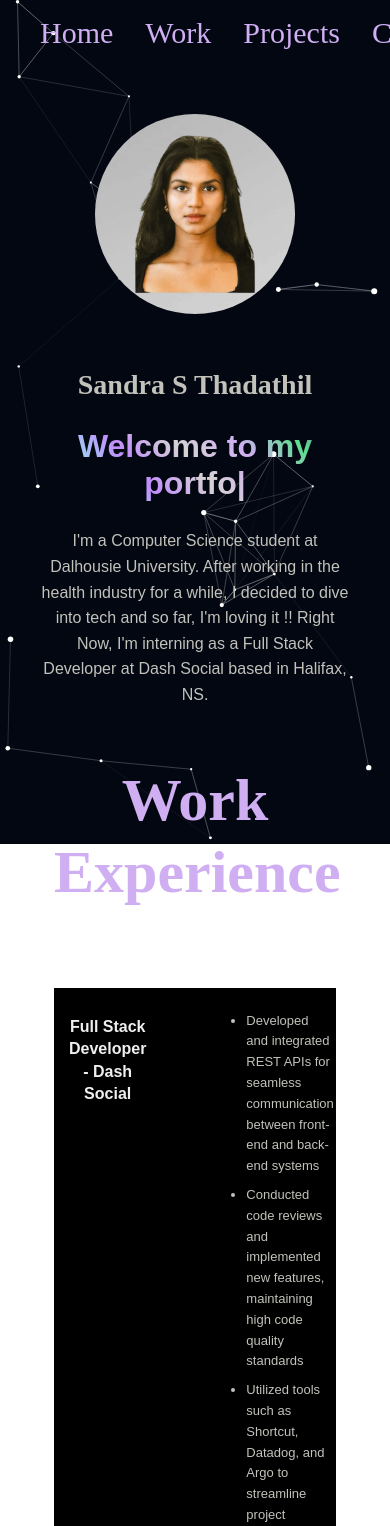
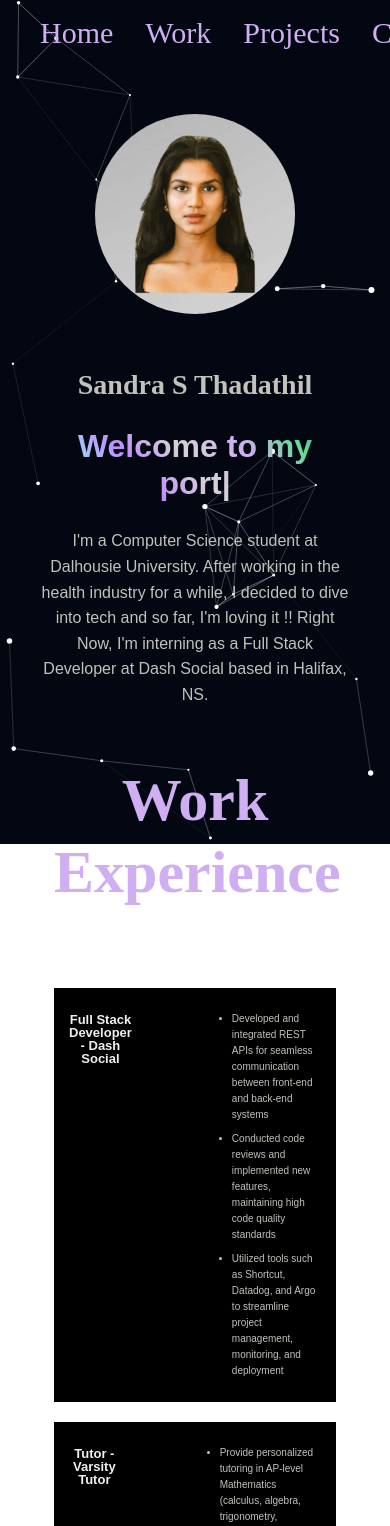
Before and after one commit to Sandra-Thadathil/portfolio, a React (Vite) app: page / in a window 390 px wide. Shown: the top 1526 px of the page. Built offline with nearby package versions, Linux system fonts and the light colour scheme.

Commit message:
Corrections

```diff
--- a/src/pages/Project.css
+++ b/src/pages/Project.css
@@ -43,12 +43,12 @@
     }
 
     .project-title {
-      font-size: large;
+      font-size: medium;
     }
 
     .project-description {
-      font-size: small;
-      line-height: 1.4;
+      font-size: x-small;
+      line-height: 1;
     }
 
     .project-image {
--- a/src/pages/Work.css
+++ b/src/pages/Work.css
@@ -38,13 +38,13 @@
     }
 
     .sub-title {
-      font-size: medium;
-      line-height: 1.4;
+      font-size: small;
+      line-height: 1;
       text-align: center;
     }
 
     .list li {
-      font-size: small;
+      font-size: x-small;
       margin: 8px 0;
     }
   }
```
